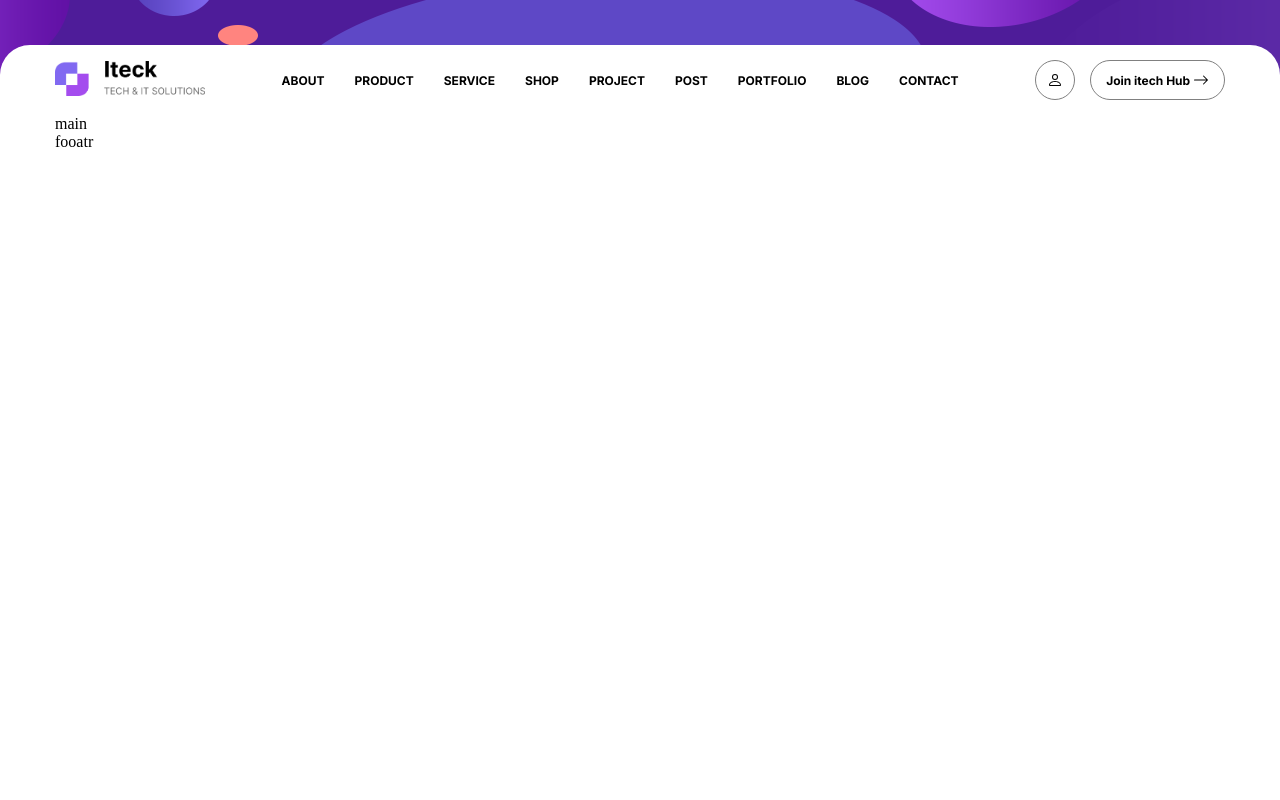
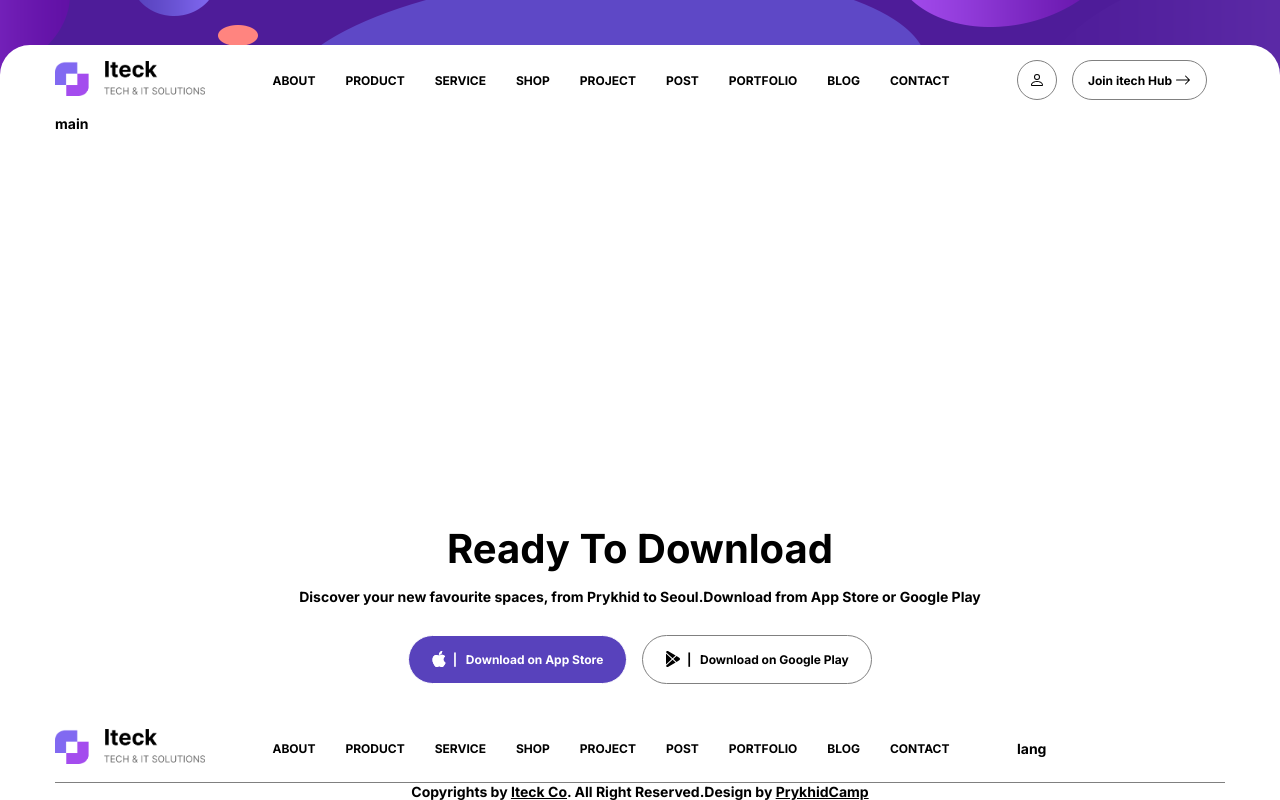
Before and after one commit to AnjeiPrykhid/itech, a website built with Vite: page index.html in a window 1280 px wide. Built offline with nearby package versions, Linux system fonts and the light colour scheme.

Commit message:
lesson 7: footer style

```diff
--- a/index.html
+++ b/index.html
@@ -83,7 +83,70 @@
     </main>
 
     <footer>
-      <div class="container">fooatr</div>
+
+        <div class="container footer__container">
+          <div class="footer__top">
+            <p class="text_biggest">Ready To Download</p>
+          <p>
+            Discover your new favourite spaces, from Prykhid to Seoul.Download
+            from App Store or Google Play
+          </p>
+
+          </div>
+          <div class="footer__buttons">
+            <a class="button button_bigger button_active" href="#" target="_blank">
+              <svg xmlns="http://www.w3.org/2000/svg" width="16" height="16" fill="currentColor" class="bi bi-apple" viewBox="0 0 16 16">
+                <path d="M11.182.008C11.148-.03 9.923.023 8.857 1.18c-1.066 1.156-.902 2.482-.878 2.516.024.034 1.52.087 2.475-1.258.955-1.345.762-2.391.728-2.43Zm3.314 11.733c-.048-.096-2.325-1.234-2.113-3.422.212-2.189 1.675-2.789 1.698-2.854.023-.065-.597-.79-1.254-1.157a3.692 3.692 0 0 0-1.563-.434c-.108-.003-.483-.095-1.254.116-.508.139-1.653.589-1.968.607-.316.018-1.256-.522-2.267-.665-.647-.125-1.333.131-1.824.328-.49.196-1.422.754-2.074 2.237-.652 1.482-.311 3.83-.067 4.56.244.729.625 1.924 1.273 2.796.576.984 1.34 1.667 1.659 1.899.319.232 1.219.386 1.843.067.502-.308 1.408-.485 1.766-.472.357.013 1.061.154 1.782.539.571.197 1.111.115 1.652-.105.541-.221 1.324-1.059 2.238-2.758.347-.79.505-1.217.473-1.282Z"/>
+                <path d="M11.182.008C11.148-.03 9.923.023 8.857 1.18c-1.066 1.156-.902 2.482-.878 2.516.024.034 1.52.087 2.475-1.258.955-1.345.762-2.391.728-2.43Zm3.314 11.733c-.048-.096-2.325-1.234-2.113-3.422.212-2.189 1.675-2.789 1.698-2.854.023-.065-.597-.79-1.254-1.157a3.692 3.692 0 0 0-1.563-.434c-.108-.003-.483-.095-1.254.116-.508.139-1.653.589-1.968.607-.316.018-1.256-.522-2.267-.665-.647-.125-1.333.131-1.824.328-.49.196-1.422.754-2.074 2.237-.652 1.482-.311 3.83-.067 4.56.244.729.625 1.924 1.273 2.796.576.984 1.34 1.667 1.659 1.899.319.232 1.219.386 1.843.067.502-.308 1.408-.485 1.766-.472.357.013 1.061.154 1.782.539.571.197 1.111.115 1.652-.105.541-.221 1.324-1.059 2.238-2.758.347-.79.505-1.217.473-1.282Z"/>
+              </svg>&nbsp; | &nbsp; Download on App Store
+            </a>
+            <a class="button button_bigger" href="#" target="_blank">
+              <svg xmlns="http://www.w3.org/2000/svg" width="16" height="16" fill="currentColor" class="bi bi-google-play" viewBox="0 0 16 16">
+                <path d="M14.222 9.374c1.037-.61 1.037-2.137 0-2.748L11.528 5.04 8.32 8l3.207 2.96 2.694-1.586Zm-3.595 2.116L7.583 8.68 1.03 14.73c.201 1.029 1.36 1.61 2.303 1.055l7.294-4.295ZM1 13.396V2.603L6.846 8 1 13.396ZM1.03 1.27l6.553 6.05 3.044-2.81L3.333.215C2.39-.341 1.231.24 1.03 1.27Z"/>
+              </svg>&nbsp; | &nbsp; Download on Google Play
+            </a>
+          </div>
+          <div class="footer__center">
+            <a href="./index.html"
+            ><img class="logo" src="assets/images/logoitech.png" alt="logo" />
+          </a>
+
+          <nav class="navigation">
+            <ul>
+              <li><a class="link" href="./pages/about/index.html">About</a></li>
+              <li>
+                <a class="link" href="./pages/product/index.html">Product</a>
+              </li>
+              <li>
+                <a class="link" href="./pages/service/index.html">Service</a>
+              </li>
+              <li>
+                <a class="link" href="./pages/shop/index.html">Shop</a>
+              </li>
+              <li>
+                <a class="link" href="./pages/project/index.html">Project</a>
+              </li>
+              <li><a class="link" href="./pages/post/index.html">Post</a></li>
+              <li>
+                <a class="link" href="./pages/portfolio/index.html"
+                  >Portfolio</a
+                >
+              </li>
+              <li><a class="link" href="./pages/blog/index.html">Blog</a></li>
+              <li>
+                <a class="link" href="./pages/contact/index.html">Contact</a>
+              </li>
+            </ul>
+          </nav>
+          <div class="footer__lang">lang</div>
+          </div>
+          <div class="footer__bottom">
+            <p>Copyrights by <a href="#" target="_blank">Iteck Co</a>. All Right Reserved.Design by <a href="#" target="_blank"> PrykhidCamp</a></p>
+          </div>
+        </div>
+
+
+
     </footer>
   </body>
 </html>
--- a/style.scss
+++ b/style.scss
@@ -6,6 +6,7 @@
 html {
   background-color: var(--white-color);
   color: var(black-color);
+  font: var(--font);
 }
 
 body, ul, li, p, h1, h2, h3, h4, h5, h6, button {
@@ -13,8 +14,19 @@ body, ul, li, p, h1, h2, h3, h4, h5, h6, button {
   padding: 0;
 }
 
+body {
+  display: flex;
+  flex-direction: column;
+  min-height: 100vh;
+}
+
+.logo {
+  height: 35px;
+  width: 150px;
+}
 
 a {
+  color: var(--black-color);
   text-decoration: none;
   &:hover, &:active, &:focus {
     color: var(--violett-color);
--- a/styles/button.scss
+++ b/styles/button.scss
@@ -8,26 +8,37 @@
   padding: 0 var(--gap);
   height: var(--size);
 
+  color: black;
   border: 1px solid var(--grey-color);
   border-radius: var(--size);
   transition: var(--transition);
   font: var(--smaller-font);
   cursor: pointer;
-    &_round  {
+  &_round {
     width: var(--size);
     height: var(--size);
     border-radius: 50%;
     padding: 0;
   }
+  &_active {
+    border-color: var(--viollet-color);
+    background-color: var(--violett-color);
+    color: var(--white-color);
+  }
 
-    &:hover, &:active, &:focus {
+  &:hover,
+  &:active,
+  &:focus {
     border-color: var(--viollet-color);
     background-color: var(--violett-color);
     color: var(--white-color);
     svg {
-            fill: var( --white-color);
-
+      fill: var(--white-color);
     }
   }
 
+  &_bigger {
+    height: calc(var(--gap) * 1.15);
+    padding: calc(var(--gap) * 1) calc(var(--gap) * 1.5);
   }
+}
--- /dev/null
+++ b/styles/footer.scss
@@ -0,0 +1,40 @@
+footer {
+
+    margin-top: auto;
+
+    .footer__container, .footer__top  {
+        display: flex;
+        flex-direction: column;
+        align-items: center;
+    }
+
+    .footer__top{
+        gap: var(--gap);
+
+    }
+
+    .footer__center {
+        width: 100%;
+        display: flex;
+        justify-content: space-between;
+        align-items: center;
+        gap: var(--gap);
+        padding: var(--gap) 0;
+        border-bottom: 1px solid grey;
+    }
+
+    .footer__lang {
+        width: 208px;
+    }
+    .footer__buttons {
+        display: flex;
+        gap: var(--gap);
+        margin: calc(var(--gap)* 2) 0 ;
+    }
+
+    .footer__bottom {
+        a{
+            text-decoration: underline;
+        }
+    }
+}
--- a/styles/global.scss
+++ b/styles/global.scss
@@ -3,3 +3,5 @@
 @use'color';
 @use'layout';
 @use'header';
+@use'footer';
+@use'text';
--- a/styles/header.scss
+++ b/styles/header.scss
@@ -23,14 +23,12 @@ header {
     border-radius: 10px;
   }
 
-  .logo {
-    height: 35px;
-    width: 150px;
-  }
+
 
   .header__buttons {
     display: flex;
     gap: var(--gap);
+    width: 208px;
   }
 
   .navigation ul {
--- a/styles/layout.scss
+++ b/styles/layout.scss
@@ -6,7 +6,14 @@ header, main, footer {
    align-items: center;
   }
 
-
+  .navigation ul {
+    display: flex;
+    gap: calc(var(--gap) * 2);
+    font: var(--smaller-font);
+    text-transform: uppercase;
+    font: var(--smaller-font);
+    text-transform: uppercase;
+  }
 
   .container {
     width: 100%;
--- /dev/null
+++ b/styles/text.scss
@@ -0,0 +1,5 @@
+.text {
+    &_biggest {
+        font: var(--biggest);
+    }
+}
--- a/styles/variables.scss
+++ b/styles/variables.scss
@@ -11,6 +11,8 @@ $bigger-desktop: 1400px;
 
 :root {
 --smaller-font:700 12px 'Inter', sans-serif;
+--font: 400 14px 'Inter', sans-serif;
+--biggest: 700 40px 'Inter', sans-serif;
 
     --transition: 0.3s;
     --gap: 15px;
```
Lines whose indentation alone changed are shown as unchanged.
